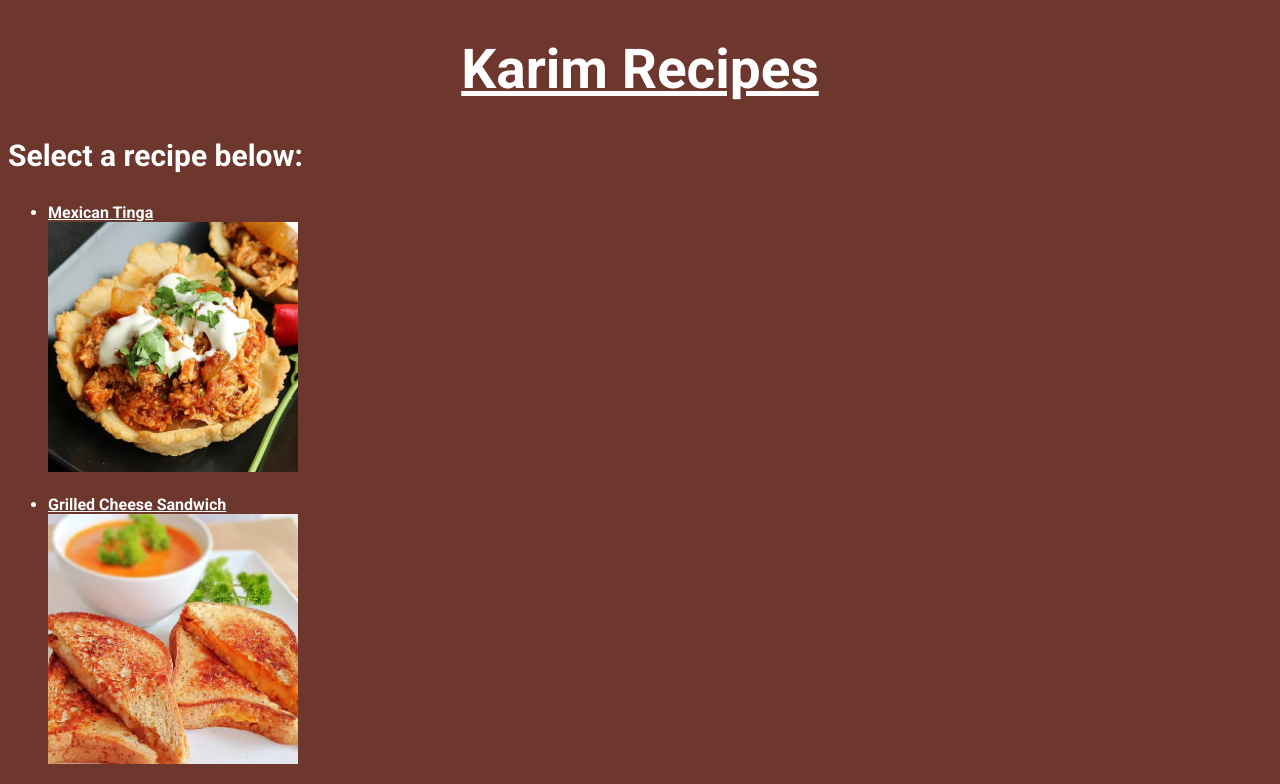
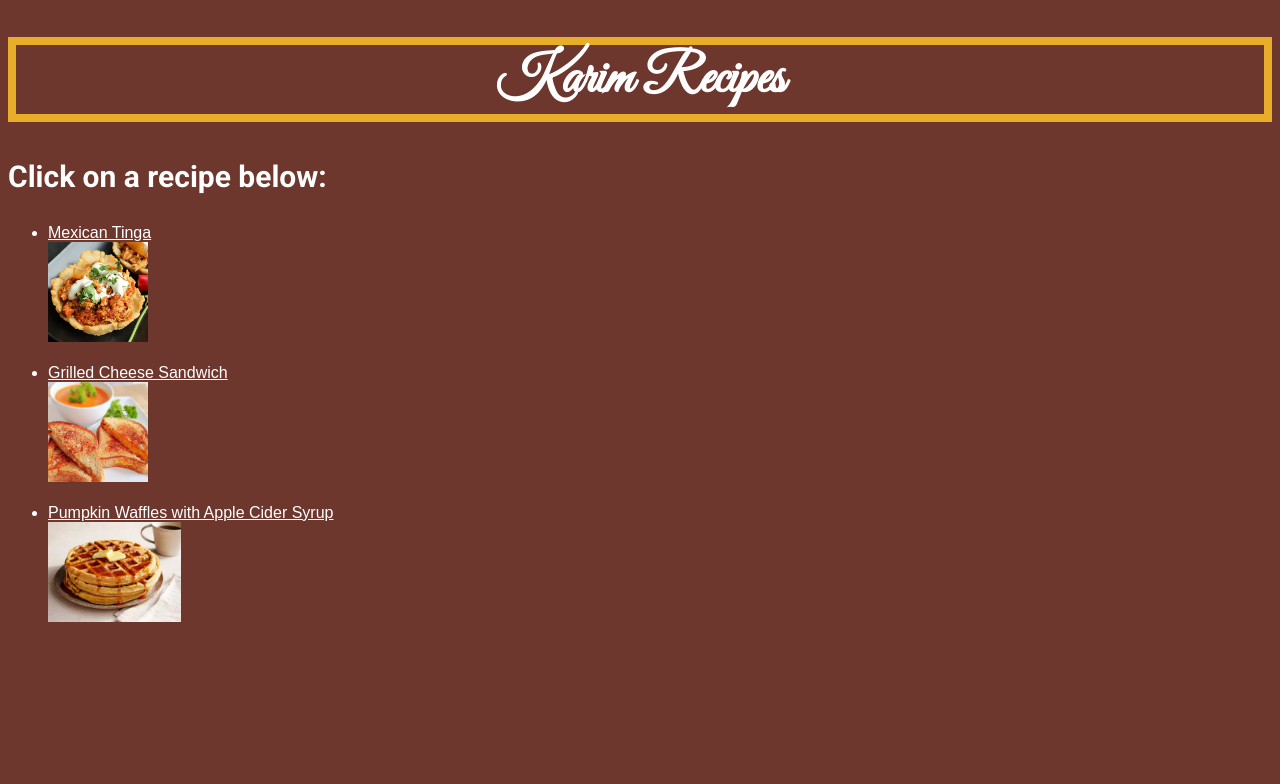
Before and after one commit to karimdevelops/odin-recipes, a plain HTML site: page index.html in a window 1280 px wide. Shown: the top 784 px of the page. Drawn offline with Linux system fonts and the light colour scheme.

Commit message:
Add new style in index.html and change instruction sentence

```diff
--- a/index.html
+++ b/index.html
@@ -8,18 +8,18 @@
 
     <body>
         <h1>Karim Recipes</h1>
-        <p><strong>Select a recipe below:</strong></p>
+        <p><strong>Click on a recipe below:</strong></p>
         <ul class="recipes">
             <li>
-                <a href="recipes/tinga.html">Mexican Tinga <br> <img src="imgs/tinga.jpg" width="250" height="auto"></a>
+                <a href="recipes/tinga.html">Mexican Tinga <br> <img src="imgs/tinga.jpg" width="auto" height="100"></a>
             </li>
             <br>
             <li class="sandwich">
-                <a href="recipes/sandwich.html">Grilled Cheese Sandwich <br> <img src="imgs/sandwich.jpg" width="250" height="auto"></a>
+                <a href="recipes/sandwich.html">Grilled Cheese Sandwich <br> <img src="imgs/sandwich.jpg" width="auto" height="100"></a>
             </li>
             <br>
             <li>
-                <a href="recipes/waffles.html">Pumpkin Waffles with Apple Cider Syrup <br> <img src="imgs/waffles.jpg" width="250" height="auto"></a>
+                <a href="recipes/waffles.html">Pumpkin Waffles with Apple Cider Syrup <br> <img src="imgs/waffles.jpg" width="auto" height="100"></a>
             </li>
         </ul>
     </body>
--- a/style.css
+++ b/style.css
@@ -1,18 +1,26 @@
+@import url('https://fonts.googleapis.com/css2?family=Great+Vibes&display=swap');
 @import url('https://fonts.googleapis.com/css2?family=Roboto:wght@700&display=swap');
+@import url('https://fonts.googleapis.com/css2?family=Pacifico&family=Yeseva+One&display=swap');
 
 
 * {
     background-color: #6d372e;
     color: white;
-    font-family: "Roboto";
 }
 
 h1 {
     font-size: 55px;
-    text-decoration: underline;
+    font-family: "Great Vibes";
+    /* text-decoration: underline; */
     text-align: center;
+    border: 8px solid #e8ae2a;
 }
 
 p {
     font-size: 30px;
+    font-family:"Roboto";
 }
+
+li {
+    font-family:Arial, Helvetica, sans-serif;
+}
```
